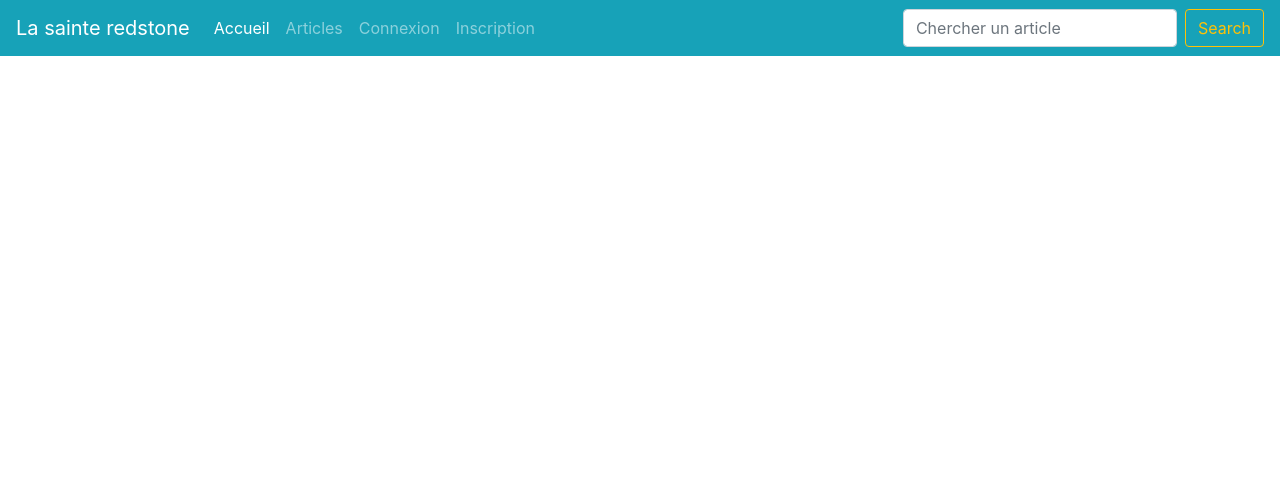
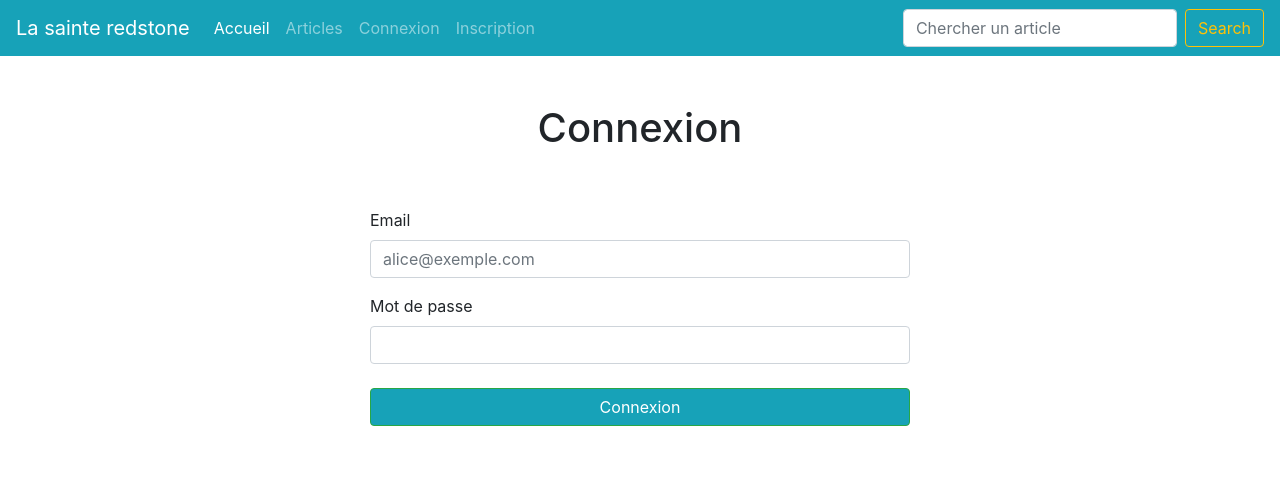
Before and after one commit to Yuki-sn/exo-soutenance, a PHP site: page /login.php in a window 1280 px wide. Shown: the top 481 px of the page. Run offline with PHP 8.4, Linux system fonts and the light colour scheme; some libraries are stand-ins or nearby versions.

Commit message:
inscription et connexion fini

```diff
--- /dev/null
+++ b/Parts/connexion.php
@@ -0,0 +1,6 @@
+<?php
+
+// Fonction qui retourne true si l'utilisateur est bien connecté, sinon false
+function isConnected(){
+    return isset($_SESSION['user']);
+}
--- a/login.php
+++ b/login.php
@@ -1,3 +1,53 @@
+<?php
+    require 'Parts/connexion.php';
+    session_start();
+    if(!isConnected()){
+        if(
+            isset($_POST['email']) &&
+            isset($_POST['password'])
+        ){
+            if(!filter_var($_POST['email'], FILTER_VALIDATE_EMAIL)){
+                $errors[] = 'Email invalide !';
+            } // email
+            if(!preg_match('/^(?=.*[0-9])(?=.*[a-z])(?=.*[A-Z])(?=.*[ !"#$%&\'()*+,\-\.\/:;<=>?\\\\@[\]\^_`{|}~]).{8,1000}$/', $_POST['password'])){
+                $errors[] = 'Mot de passe doit contenir minimum 1 maj, 1 min, 1 chiffre et un caractère spécial !';
+            } // mdp
+
+            if(!isset($errors)){
+                //connexion a la bdd
+                try{
+                    $bdd = new PDO('mysql:host=localhost;dbname=la_saint_redstone;charset=utf8', 'root', '');
+
+                    $bdd->setAttribute(PDO::ATTR_ERRMODE, PDO::ERRMODE_EXCEPTION);
+
+                } catch(Exception $e){
+
+                    die('Il y a un problème avec la bdd : ' . $e->getMessage());
+                }
+
+                $stmt = $bdd->prepare("SELECT * FROM `users` WHERE `email` ='?' AND `password` = '?'");
+                $stmt->execute([
+                    $_POST['email'],
+                    password_hash($_POST['password'], PASSWORD_BCRYPT)
+                ]);
+                $user = $stmt->fetch();
+                if (!$user) {
+                    $successMessage = 'Vous êtes bien connecté ';
+                }else {
+                    $errors[] = 'Probleme de connexion';
+                };
+                if($successMessage){
+                    $_SESSION['user'] = array(
+                        'firstname' => $_POST['email'],
+                        'lastname' => $_POST['password'],
+                    );
+                };
+            };
+        };
+    };
+
+
+?>
 <!DOCTYPE html>
 <html lang="fr">
 <head>
@@ -13,24 +63,44 @@
     <?php
         include 'Parts/nav.php';
     ?>
+    <?php
+        if(isset($errors)){
+            foreach($errors as $error){
+                echo '<p style="color:red;">' . $error . '</p>';
+            }
+        }
+        if(isset($successMessage)){
+            echo '<p style="color:green;">' . $successMessage . '</p>';
+        } else {
+        if(!isConnected()){
+    ?>
 
+        <div class="container">
+            <div class="row">
+                <h1 class="text-center col-12 mt-5">Connexion</h1>
+            </div>
+            <div class="row">
+                <form action="login.php" method="POST" class="col-12 col-md-6 offset-md-3 my-5">
+                    <div class="form-group">
+                        <label for="email">Email</label>
+                        <input type="email" value="" class="form-control" name="email"  placeholder="alice@exemple.com">
+                    </div>
+                    <div class="form-group">
+                        <label for="password">Mot de passe</label>
+                        <input type="password" class="form-control" name="password" >
+                    </div>
+                    <input type="submit" value="Connexion" class="btn btn-success col-12 my-2 bg-info">
+                </form>
+            </div>
+        </div>
+    <?php
 
+        } else {
+            echo '<p style="color:red;">Vous êtes déjà connecté !</p>';
+        }
+    }
 
-
-
-
-
-
-
-
-
-
-
-
-
-
-
-
+    ?>
 
     <script src="js/jquery-3.3.1.slim.min.js"></script>
     <script src="js/popper.min.js"></script>
```
Also changed, not shown: register.php (+23 -21 lines).
